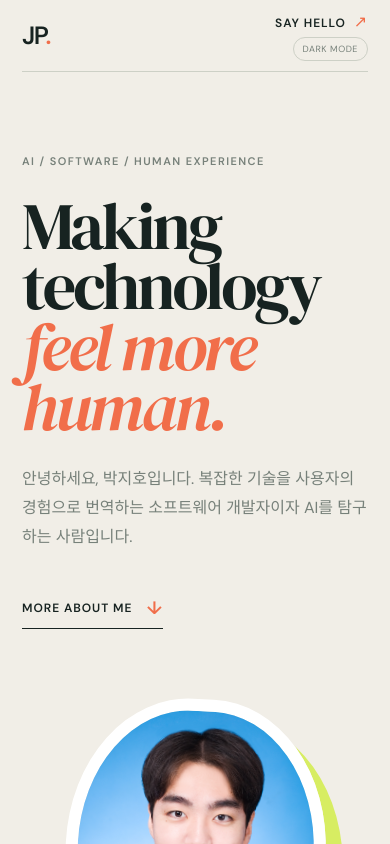
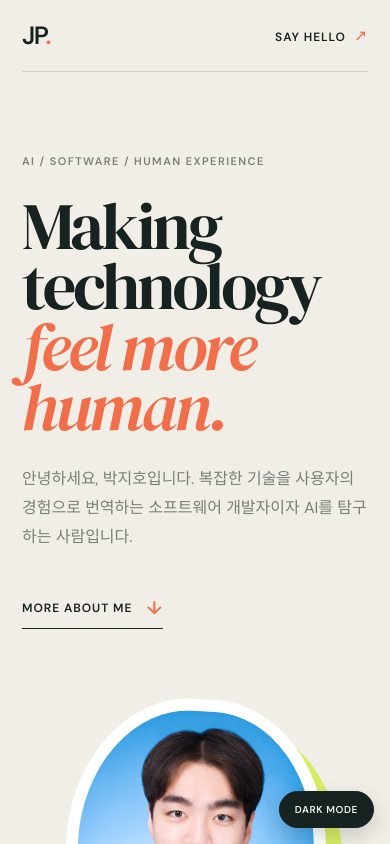
Before and after one commit to vctr7/memo-frontend, a React (Vite) app: page / in a window 390 px wide. Shown: the top 844 px of the page. Built offline with nearby package versions, Linux system fonts and the light colour scheme; no server answers.

Commit message:
Update theme toggle styles: enhance positioning, size, and hover effects

```diff
--- a/src/App.css
+++ b/src/App.css
@@ -1,4 +1,4 @@
-:root { --ink: #172321; --muted: #77817a; --line: #cdd0c6; --acid: #d7ed62; --orange: #f16e4a; --serif: 'DM Serif Display', Georgia, serif; }
+:root { --ink: #172321; --muted: #77817a; --line: #cdd0c6; --acid: #d7ed62; --orange: #f16e4a; --paper: #f1eee7; --serif: 'DM Serif Display', Georgia, serif; }
 [data-theme="dark"] { --ink: #edf1e8; --muted: #a5afa5; --line: #3c4842; --acid: #c7df58; --orange: #ff987b; --paper: #172321; }
 .site-shell { max-width: 1240px; margin: 0 auto; padding: 0 48px; overflow: hidden; }
 .topbar { height: 92px; display: flex; align-items: center; justify-content: space-between; border-bottom: 1px solid var(--line); }
@@ -12,7 +12,8 @@
 .header-meta { display: flex; flex-direction: column; align-items: flex-end; gap: 5px; }
 .header-meta small { color: var(--muted); font-size: 9px; letter-spacing: .04em; }
 .header-meta .visitor-count { color: var(--orange); }
-.theme-toggle { border: 1px solid var(--line); border-radius: 30px; background: transparent; color: var(--muted); cursor: pointer; font-size: 9px; letter-spacing: .06em; padding: 5px 9px; text-transform: uppercase; }
+.theme-toggle { position: fixed; right: 24px; bottom: 24px; z-index: 10; border: 1px solid var(--ink); border-radius: 30px; background: var(--ink); box-shadow: 0 8px 20px rgba(23, 35, 33, .18); color: var(--paper); cursor: pointer; font-size: 10px; font-weight: 600; letter-spacing: .06em; padding: 11px 15px; text-transform: uppercase; transition: background-color .25s ease, color .25s ease, transform .2s ease; }
+.theme-toggle:hover { transform: translateY(-2px); }
 .theme-toggle:hover { border-color: var(--orange); color: var(--orange); }
 .hero-section { min-height: 650px; display: grid; grid-template-columns: 1.1fr .9fr; align-items: center; gap: 40px; padding: 112px 0 120px; }
 .eyebrow, .section-label, .project-type, .experience-date, .guestbook-form label { color: var(--muted); font-size: 11px; font-weight: 600; letter-spacing: .13em; text-transform: uppercase; }
@@ -79,6 +80,7 @@ h3 { margin-bottom: 12px; color: var(--ink); font-family: var(--serif); font-siz
   .topbar { height: 72px; }
   .nav-links { display: none; }
   .header-meta small { display: none; }
+  .theme-toggle { right: 16px; bottom: 16px; }
   .hero-section { min-height: auto; display: block; padding: 82px 0 90px; }
   h1 { font-size: clamp(58px, 17vw, 88px); letter-spacing: -3px; }
   .hero-mark { width: 260px; margin: 70px auto 0; }
```
